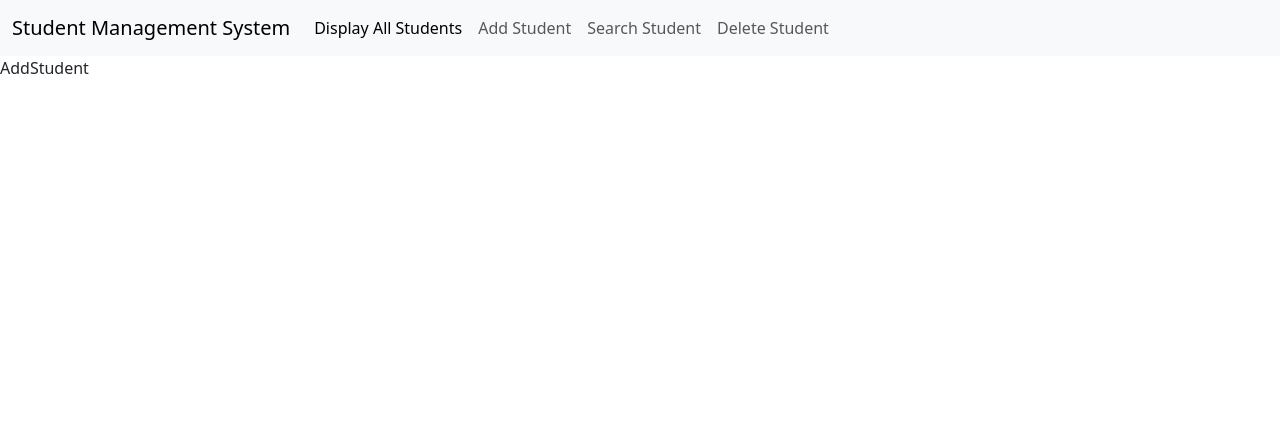
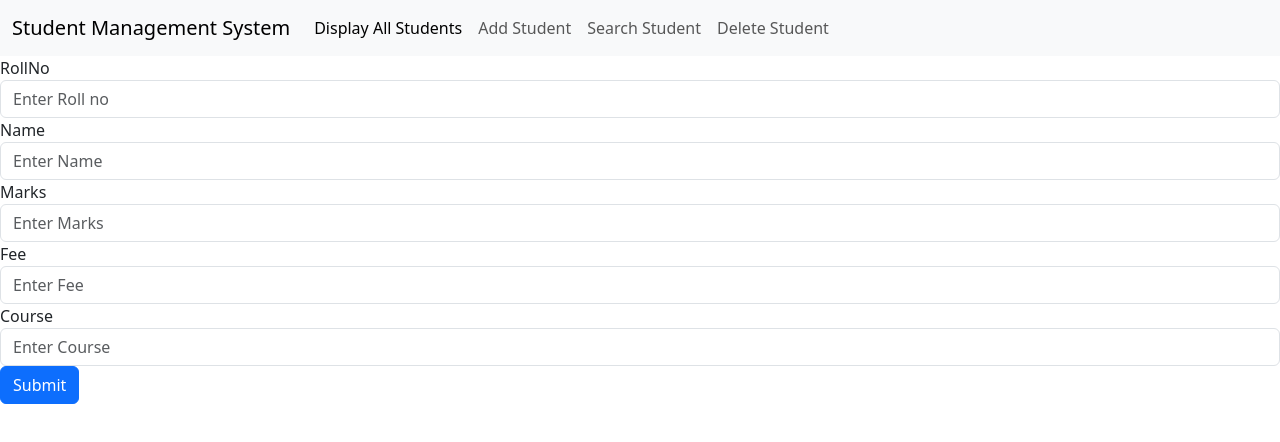
Before and after one commit to basha-github/feb18-react-stu-management-app, a React (Vite) app: page /s-add in a window 1280 px wide. Shown: the top 442 px of the page. Built offline with nearby package versions, Linux system fonts and the light colour scheme.

Commit message:
add stu form

```diff
--- a/src/components/AddStudent.tsx
+++ b/src/components/AddStudent.tsx
@@ -5,6 +5,47 @@ export default function AddStudent() {
   return (
     <div>
       <NavBar />
-      AddStudent</div>
+
+      <form>
+
+  <div className="form-group">
+    <label >RollNo</label>
+    <input type="text" className="form-control"
+    id="exampleInputEmail1" aria-describedby="emailHelp"
+    placeholder="Enter Roll no" />
+   </div>
+
+  <div className="form-group">
+    <label >Name</label>
+    <input type="text" className="form-control"
+    id="exampleInputEmail1" aria-describedby="emailHelp"
+    placeholder="Enter Name" />
+   </div>
+  <div className="form-group">
+    <label >Marks</label>
+    <input type="text" className="form-control"
+    id="exampleInputEmail1" aria-describedby="emailHelp"
+    placeholder="Enter Marks " />
+   </div>
+  <div className="form-group">
+    <label >Fee</label>
+    <input type="text" className="form-control"
+    id="exampleInputEmail1" aria-describedby="emailHelp"
+    placeholder="Enter Fee" />
+   </div>
+  <div className="form-group">
+    <label >Course</label>
+    <input type="text" className="form-control"
+    id="exampleInputEmail1" aria-describedby="emailHelp"
+    placeholder="Enter Course" />
+   </div>
+
+
+
+  <button type="submit" className="btn btn-primary">Submit</button>
+</form>
+
+
+      </div>
   )
 }
```
